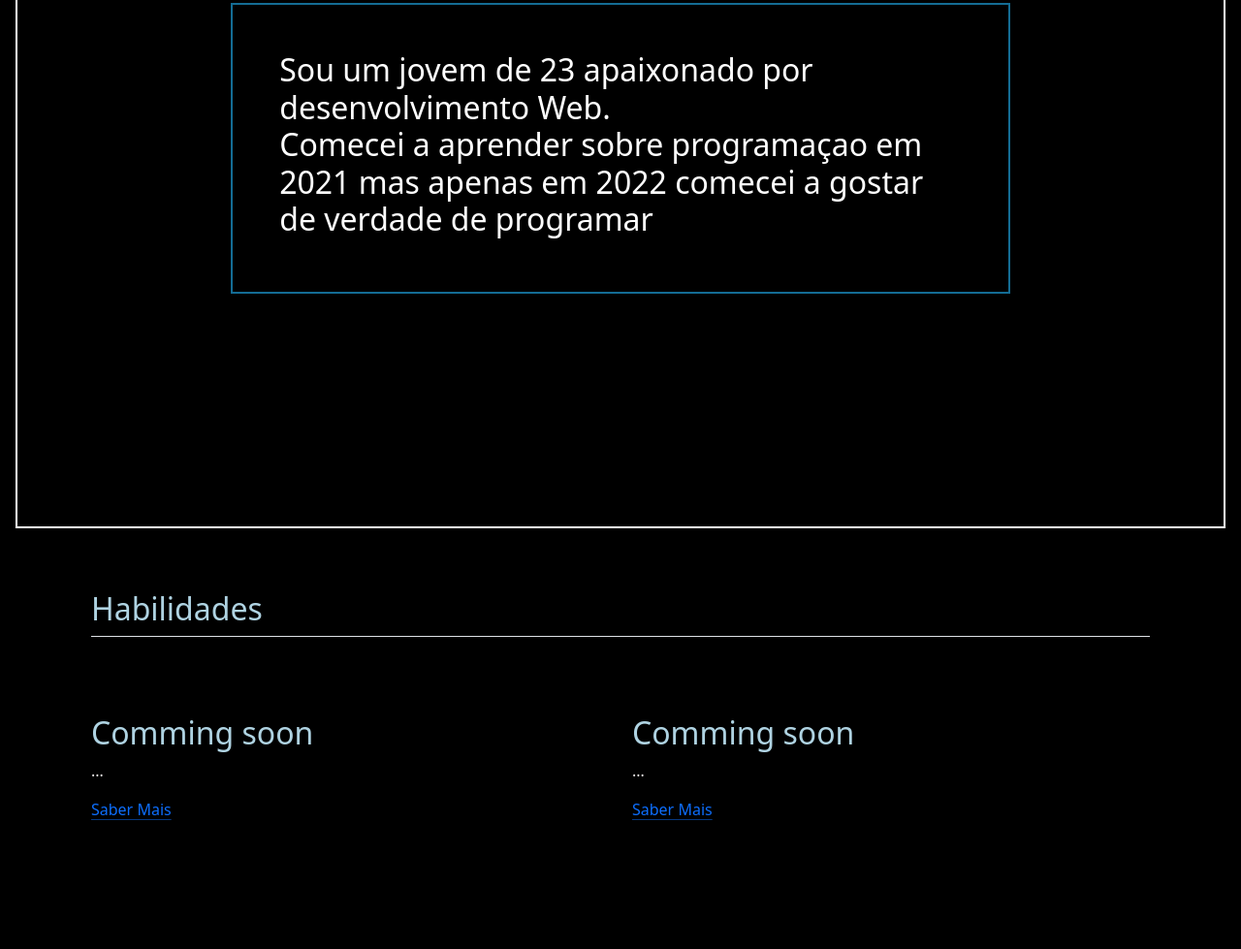
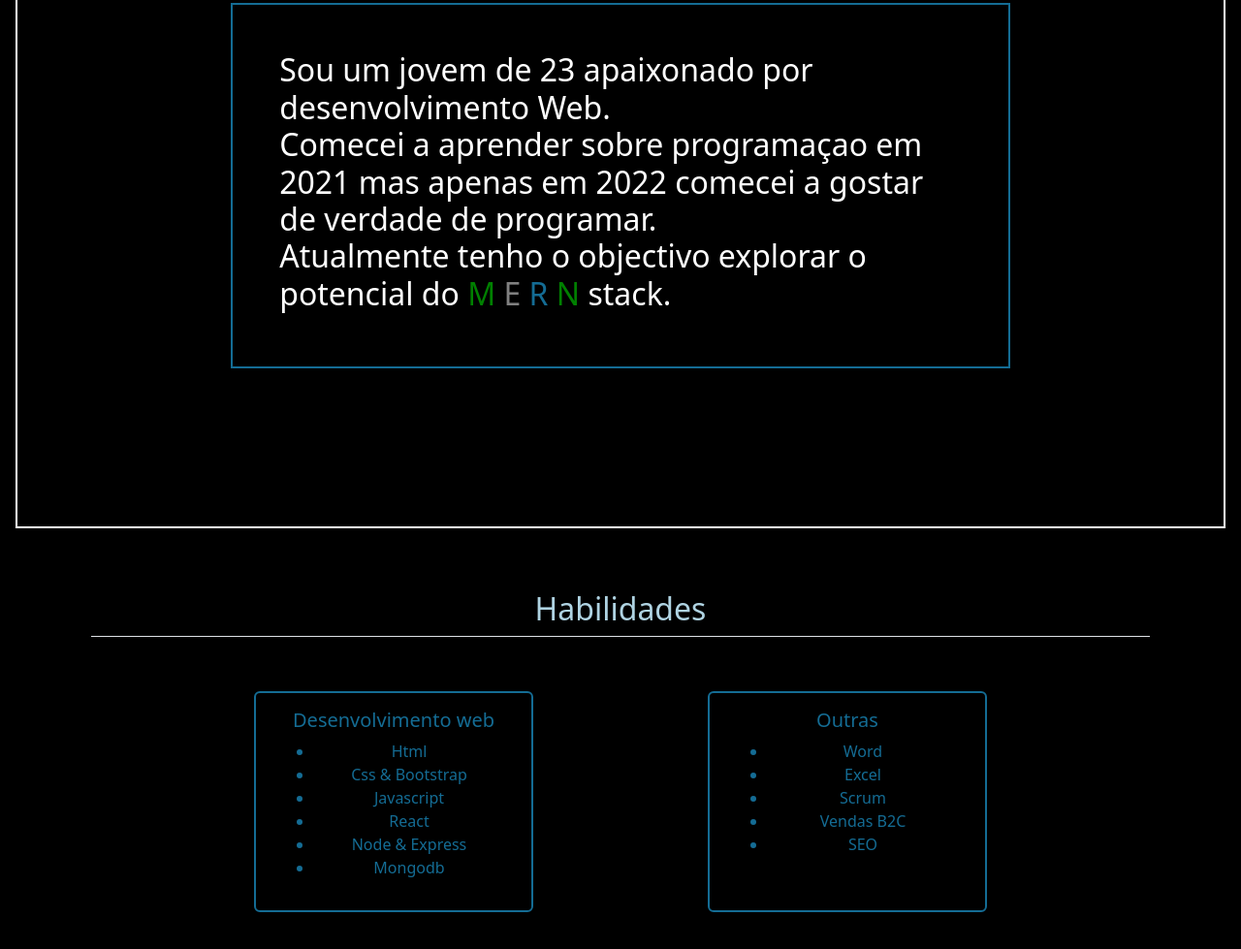
Before and after one commit to Marcio-py/portfolio-v1, a plain HTML site: page index.html in a window 1280 px wide. Shown: the part 563-1542 px from the top of the page at 97% size. Before the commit the page ends 1506 px from the top, so only its background shows below. Drawn offline with nearby package versions, Linux system fonts and the light colour scheme.

Commit message:
Improve skills section

```diff
--- a/index.html
+++ b/index.html
@@ -5,7 +5,8 @@
   <meta charset="utf-8">
   <meta name="viewport" content="width=device-width, initial-scale=1">
   <title>Marcio</title>
-  <link href="https://cdn.jsdelivr.net/npm/bootstrap@5.3.0-alpha3/dist/css/bootstrap.min.css" rel="stylesheet" integrity="sha384-KK94CHFLLe+nY2dmCWGMq91rCGa5gtU4mk92HdvYe+M/SXH301p5ILy+dN9+nJOZ" crossorigin="anonymous">
+  <link href="https://cdn.jsdelivr.net/npm/bootstrap@5.3.0-alpha3/dist/css/bootstrap.min.css" rel="stylesheet"
+    integrity="sha384-KK94CHFLLe+nY2dmCWGMq91rCGa5gtU4mk92HdvYe+M/SXH301p5ILy+dN9+nJOZ" crossorigin="anonymous">
   <link rel="stylesheet" href="styles.css">
 </head>
 
@@ -13,7 +14,8 @@
   <nav class="navbar navbar-expand-lg fixed-top" data-bs-theme="dark">
     <div class="container-fluid">
       <h4 style="color:#F6F1F1; background-color: black; border-radius: 10px;padding: 2px;">MAB</h4>
-      <button class="navbar-toggler" type="button" data-bs-toggle="collapse" data-bs-target="#navbarSupportedContent" aria-controls="navbarSupportedContent" aria-expanded="false" aria-label="Toggle navigation">
+      <button class="navbar-toggler" type="button" data-bs-toggle="collapse" data-bs-target="#navbarSupportedContent"
+        aria-controls="navbarSupportedContent" aria-expanded="false" aria-label="Toggle navigation">
         <span class="navbar-toggler-icon"></span>
       </button>
       <div class="collapse navbar-collapse" id="navbarSupportedContent">
@@ -53,8 +55,14 @@
   <!-- Inicio da sobre mim -->
   <div class="position-relative overflow-hidden p-3 p-md-5 m-md-3 about-me">
     <div class="col-md-12 p-lg-5 mx-auto my-5" id="about-text">
-        <h2>  Sou um jovem de 23 apaixonado por desenvolvimento Web. <br>
-          Comecei a aprender sobre programaçao em 2021 mas apenas em 2022 comecei a gostar de verdade de programar</h2>
+      <h2> Sou um jovem de 23 apaixonado por desenvolvimento Web. <br>
+        Comecei a aprender sobre programaçao em 2021 mas apenas em 2022 comecei a gostar de verdade de programar.<br>
+      Atualmente tenho o objectivo explorar o potencial do
+      <span style="color: green;">M</span>
+      <span style="color: gray;">E</span>
+      <span style="color: #146C94;">R</span>
+      <span style="color: green;">N</span>
+      stack.</h2>
     </div>
   </div>
   <!-- fim da sobre mim -->
@@ -62,33 +70,42 @@
   <!-- experiencia Profissional inicio-->
   <div class="container px-4 py-5" id="featured-3">
     <h2 class="pb-2 border-bottom">Habilidades</h2>
-    <div class="row g-4 py-5 row-cols-1 row-cols-lg-2">
-      <div class="feature col">
-        <div class="feature-icon d-inline-flex align-items-center justify-content-center text-bg-primary bg-gradient fs-2 mb-3">
+    <div class="row g-4 py-5 row-cols-1 row-cols-lg-2" id="skills-container">
+      <div class="card" style="width: 18rem;">
+        <div class="card-body">
+          <h5 class="card-title">Desenvolvimento web</h5>
+          <ul>
+            <li>Html</li>
+            <li>Css & Bootstrap</li>
+            <li>Javascript</li>
+            <li>React</li>
+            <li>Node & Express</li>
+            <li>Mongodb</li>
+          </ul>
         </div>
-        <h3 class="fs-2">Comming soon</h3>
-           ...</p>
-        <a href="#" class="icon-link">
-          Saber Mais
-          <svg class="bi"><use xlink:href="#chevron-right"></use></svg>
-        </a>
       </div>
 
-      <div class="feature col">
-        <div class="feature-icon d-inline-flex align-items-center justify-content-center text-bg-primary bg-gradient fs-2 mb-3">
+
+      <div class="card" style="width: 18rem;">
+        <div class="card-body">
+          <h5 class="card-title">Outras</h5>
+          <ul>
+            <li>Word</li>
+            <li>Excel</li>
+            <li>Scrum</li>
+            <li>Vendas B2C</li>
+            <li>SEO</li>
+          </ul>
         </div>
-        <h3 class="fs-2">Comming soon</h3>
-        <p>...</p>
-        <a href="#" class="icon-link">
-          Saber Mais
-          <svg class="bi"><use xlink:href="#chevron-right"></use></svg>
-        </a>
       </div>
+
     </div>
   </div>
   <!-- experiencia Profissional fim-->
 
-  <script src="https://cdn.jsdelivr.net/npm/bootstrap@5.3.0-alpha3/dist/js/bootstrap.bundle.min.js" integrity="sha384-ENjdO4Dr2bkBIFxQpeoTz1HIcje39Wm4jDKdf19U8gI4ddQ3GYNS7NTKfAdVQSZe" crossorigin="anonymous"></script>
+  <script src="https://cdn.jsdelivr.net/npm/bootstrap@5.3.0-alpha3/dist/js/bootstrap.bundle.min.js"
+    integrity="sha384-ENjdO4Dr2bkBIFxQpeoTz1HIcje39Wm4jDKdf19U8gI4ddQ3GYNS7NTKfAdVQSZe"
+    crossorigin="anonymous"></script>
   <script>
     const navEl = document.querySelector('.navbar');
 
--- a/styles.css
+++ b/styles.css
@@ -1,5 +1,5 @@
 body{
-background-color: #000;;
+background-color: #000;
 }
 
 .navbar-scrolled {
@@ -34,10 +34,22 @@ background-color: #000;;
     color: white;
 }
 
-#featured-3 {
-    color: #F6F1F1;
+#featured-3{
+    text-align: center;
+}
+
+#skills-container {
+    display: flex;
+    justify-content: space-evenly;
+
 }
 
 #featured-3 h2, .fs-2 {
     color: #AFD3E2;;
 }
+
+.card{
+    background-color: #000;
+    border: 2px solid #146C94;
+    color: #146C94;
+}
```
Lines whose indentation alone changed are shown as unchanged.
